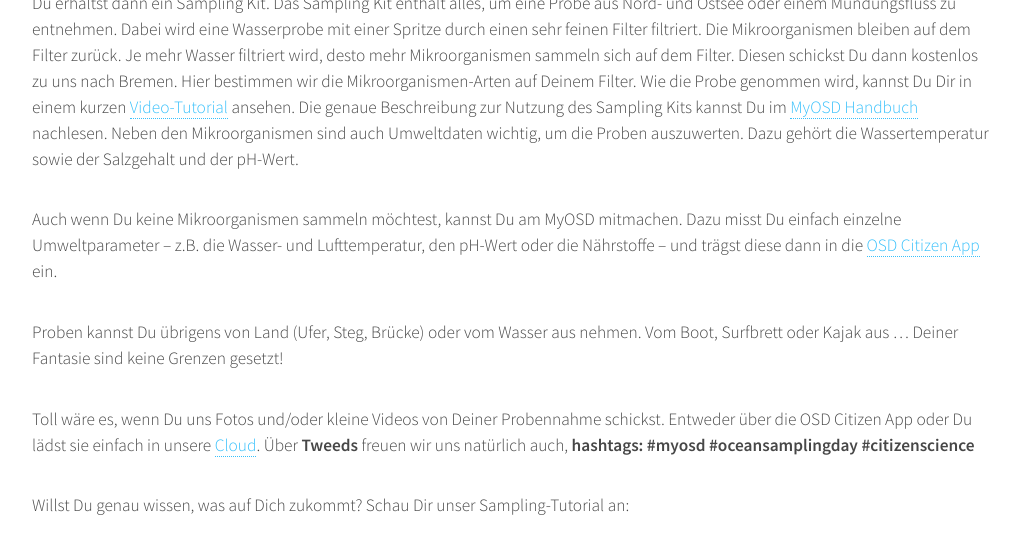
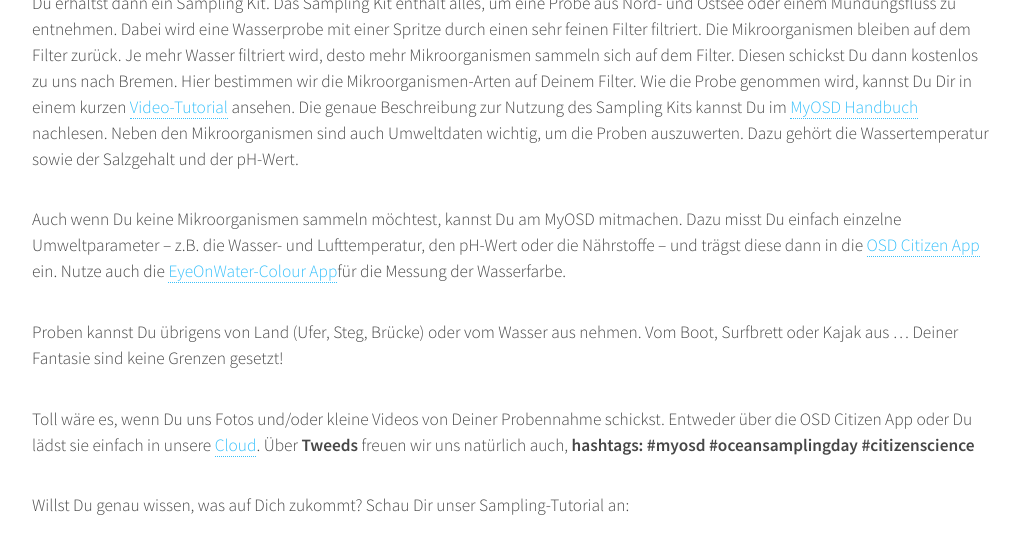
Before and after one commit to myosd/myosd.github.io, a Jekyll site: the page built from mitmachen/index.md, in a window 1280 px wide and 900 px high, scrolled down 1665 px, cut to the strip 0-549 px from the top of the window. Shown: the whole strip, without its empty margins (128-1146 px from the left). Built offline with Jekyll 4.4.1, drawn with Linux system fonts in a browser that asks for light colours.

Commit message:
Updated index.md

```diff
--- a/mitmachen/index.md
+++ b/mitmachen/index.md
@@ -42,7 +42,7 @@ Das Sampling Kit enthält alles, um eine Probe aus Nord- und Ostsee oder einem M
 Dabei wird eine Wasserprobe mit einer Spritze durch einen sehr feinen Filter filtriert. Die Mikroorganismen bleiben auf dem Filter zurück. Je mehr Wasser filtriert wird, desto mehr Mikroorganismen sammeln sich auf dem Filter. Diesen schickst Du dann kostenlos zu uns nach Bremen. Hier bestimmen wir die Mikroorganismen-Arten auf Deinem Filter. Wie die Probe genommen wird, kannst Du Dir in einem kurzen [Video-Tutorial](https://youtu.be/b6Wc9A6D6d8) ansehen. Die genaue Beschreibung zur Nutzung des Sampling Kits kannst Du im [MyOSD Handbuch](https://owncloud.mpi-bremen.de/index.php/s/6ERXLMk7pjwEmax) nachlesen.
 Neben den Mikroorganismen sind auch Umweltdaten wichtig, um die Proben auszuwerten. Dazu gehört die Wassertemperatur sowie der Salzgehalt und der pH-Wert.
 
-Auch wenn Du keine Mikroorganismen sammeln möchtest, kannst Du am MyOSD mitmachen. Dazu misst Du einfach einzelne Umweltparameter – z.B. die Wasser- und Lufttemperatur, den pH-Wert oder die Nährstoffe – und trägst diese dann in die [OSD Citizen App](https://owncloud.mpi-bremen.de/index.php/s/RsWn7xwwYeo0PvA) ein.
+Auch wenn Du keine Mikroorganismen sammeln möchtest, kannst Du am MyOSD mitmachen. Dazu misst Du einfach einzelne Umweltparameter – z.B. die Wasser- und Lufttemperatur, den pH-Wert oder die Nährstoffe – und trägst diese dann in die [OSD Citizen App](https://owncloud.mpi-bremen.de/index.php/s/RsWn7xwwYeo0PvA) ein. Nutze auch die [EyeOnWater-Colour App](http://eyeonwater.org/color/welcome.php)für die Messung der Wasserfarbe.
 
 Proben kannst Du übrigens von Land (Ufer, Steg, Brücke) oder vom Wasser aus nehmen. Vom Boot, Surfbrett oder Kajak aus ... Deiner Fantasie sind keine Grenzen gesetzt!
 
```
